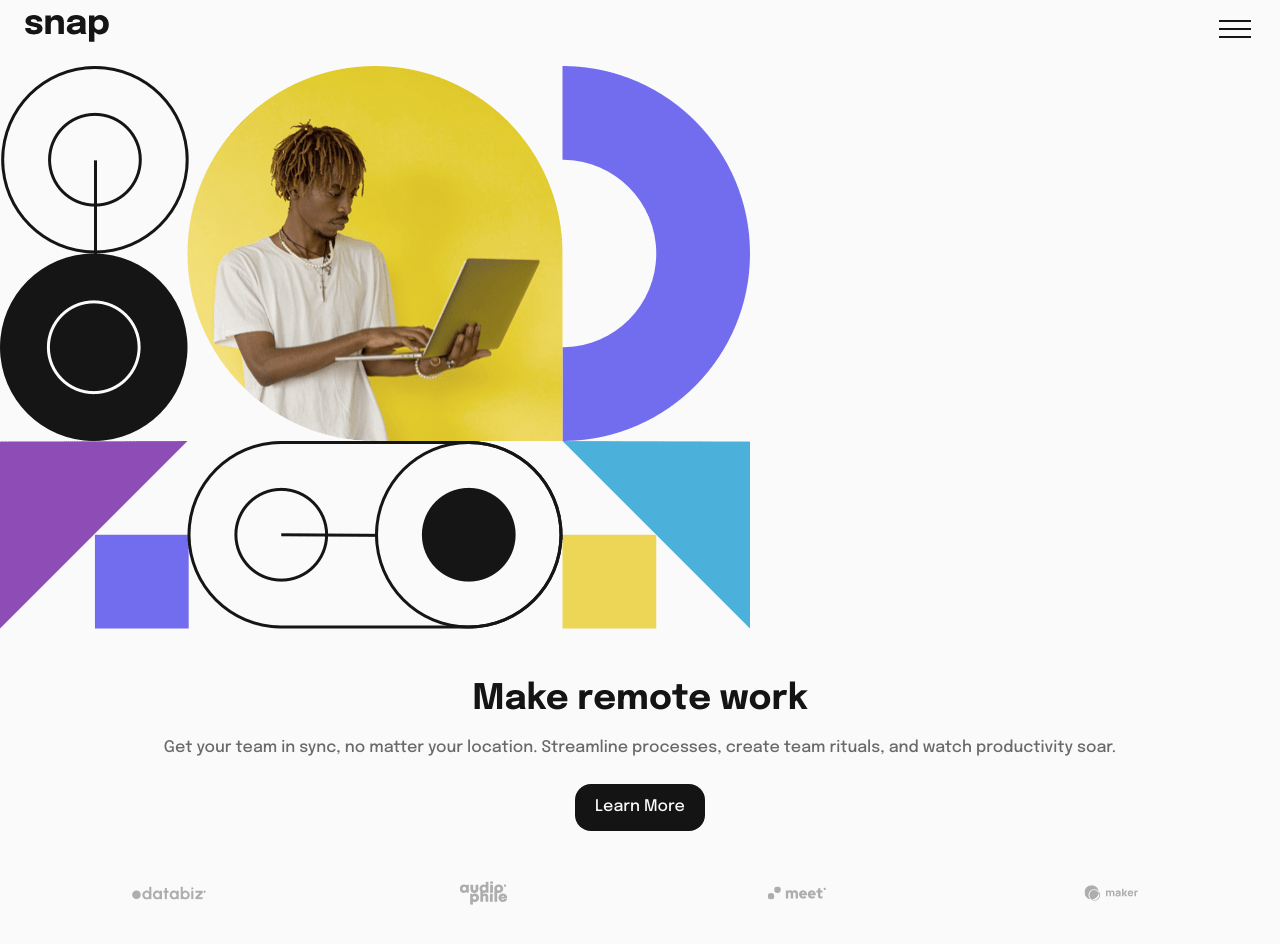
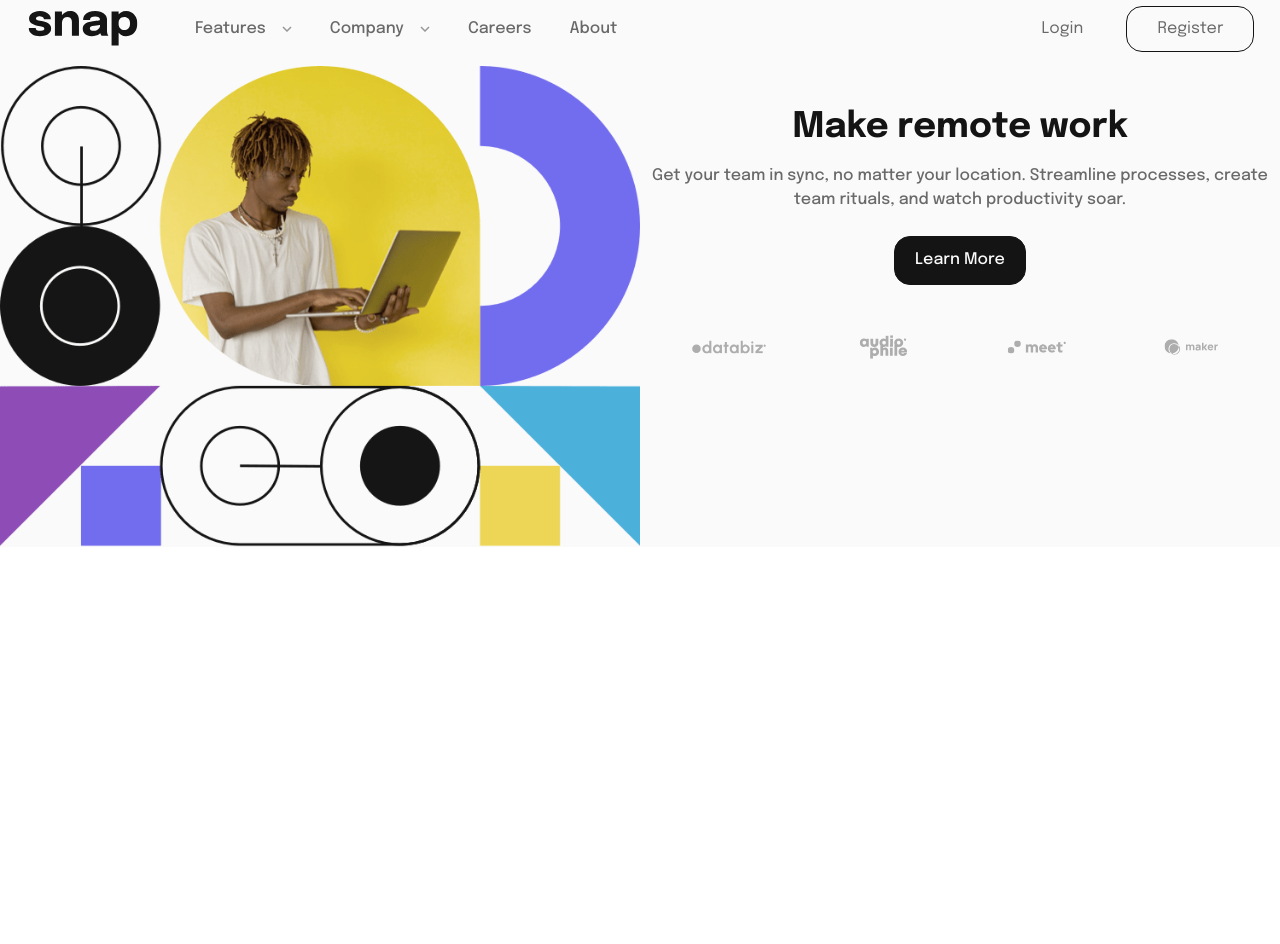
Before and after one commit to Luendel/intro-section-with-dropdown-navigation, a React (Create React App) app: page / in a window 1280 px wide. Shown: the top 944 px of the page. After the commit the page ends 800 px from the top, so only its background shows below. Built offline with nearby package versions, Linux system fonts and the light colour scheme.

Commit message:
modified:   src/App.css modified:   src/components/heroImage/heroImage.js modified:   src/components/heroText/heroText.css modified:   src/components/navbar/navbar.css modified:   src/components/navbar/navbar.js

```diff
--- a/src/App.css
+++ b/src/App.css
@@ -1,3 +1,10 @@
 main {
     background-color: hsl(0, 0%, 98%);
 }
+
+@media (min-width:992px) {
+    main {
+        display: grid;
+        grid-template-columns: 1fr 1fr;
+    }
+}
--- a/src/components/heroImage/heroImage.js
+++ b/src/components/heroImage/heroImage.js
@@ -3,7 +3,7 @@ import React from "react";
 function HeroImage() {
  return(
     <div className="container-fluid w-100 m-0 p-0">
-        <img src="./images/image-hero-mobile.png" className="img-fluid mt-2"/>
+        <img src="./images/image-hero-mobile.png" className="img-fluid mt-2" style={{width:"100vw"}} alt="man working on a laptop"/>
     </div>
  )
 }
--- a/src/components/heroText/heroText.css
+++ b/src/components/heroText/heroText.css
@@ -25,7 +25,7 @@ section {
     align-self: center;
     justify-self: center;
     text-align: center;
-    border: none;
+    border: 1px solid hsl(0, 0%, 8%);
     margin-top: 1.5rem;
     font-size: 1rem;
     font-weight: 500;
@@ -33,6 +33,11 @@ section {
     background-color: hsl(0, 0%, 8%);
     color: hsl(0, 0%, 98%);
     border-radius: 1rem;
+}
+
+#section-button:hover {
+    background-color: hsl(0, 0%, 98%);
+    color: hsl(0, 0%, 8%);
 }
 
 #section-clients {
@@ -50,3 +55,25 @@ section {
 #section-clients li svg {
     scale: 0.65;
 }
+
+@media (min-width:768px) and (max-width:992px){
+
+    #section-title{
+        font-size: 4.4rem;
+    }
+
+    #section-description {
+        font-size: 2rem;
+        line-height: 3rem;
+    }
+
+    #section-button {
+        font-size: 2rem;
+        padding: 1.4rem 2.5rem;
+        border-radius: 2rem;
+    }
+
+    #section-clients li svg {
+        scale: 1.3;
+    }
+}
--- a/src/components/navbar/navbar.css
+++ b/src/components/navbar/navbar.css
@@ -85,3 +85,36 @@
 #btn-close:hover {
     cursor: pointer;
 }
+
+
+@media (min-width:768px) {
+    svg {
+        scale: 1.3;
+    }
+}
+
+@media (min-width:992px) {
+
+    header {
+        grid-column: span 2;
+    }
+
+    .link-gray {
+        margin-right: 2rem;
+    }
+
+    #button-list {
+        position: absolute;
+        right: 2vw;
+    }
+
+    .btn-login {
+        margin: auto auto;
+        width: 10vw;
+    }
+
+    .btn-register {
+        margin: auto auto;
+        width: 10vw;
+    }
+}
--- a/src/components/navbar/navbar.js
+++ b/src/components/navbar/navbar.js
@@ -27,7 +27,7 @@ function Navbar() {
 
     return(
         <header style={{backgroundColor:"hsl(0, 0%, 98%)"}}>
-            <nav className="navbar d-flex flex-row px-2">
+            <nav className="navbar d-flex flex-row px-2 ps-lg-4 align-items-lg-center justify-content-lg-start">
                 <div>
                     <button className="btn btn-link navbar-brand mx-1" href="#">
                         <svg width="84" height="27" xmlns="http://www.w3.org/2000/svg">
@@ -35,8 +35,8 @@ function Navbar() {
                         </svg>
                     </button>
                 </div>
-                <ul className="navbar-nav">
-                    <li className="nav-item mx-2">
+                <ul className="navbar-nav d-flex flex-row px-lg-4 mx-lg-4">
+                    <li className="nav-item mx-2 d-block d-lg-none">
                         <button className="btn btn-link" href="#" data-bs-toggle="offcanvas" data-bs-target="#aside-nav">
                         <svg width="32" height="18" xmlns="http://www.w3.org/2000/svg">
                             <g fill="#151515" fillRule="evenodd">
@@ -45,8 +45,60 @@ function Navbar() {
                         </svg>
                         </button>
                     </li>
+                    {/* navbar for large screens */}
+                    <li className="nav-item d-sm-none d-lg-block">
+                            <button className="btn btn-link nav-link link-gray" data-bs-toggle="collapse" data-bs-target="#features-collapse" onClick={() => handle_img_src("features")}>Features<img src={`./images/icon-arrow-${features_direction}${".svg"}`}/></button>
+                            <div className="collapse" id="features-collapse">
+                                <ul className="nav d-flex flex-column">
+                                    <li className="nav-item">
+                                        <a className="nav-link link-gray collapse-link" href="#"><p><img src="./images/icon-todo.svg"/>Todo List</p></a>
+                                    </li>
+                                    <li className="nav-item">
+                                        <a className="nav-link link-gray collapse-link" href="#"><p><img src="./images/icon-calendar.svg"/>Calendar</p></a>
+                                    </li>
+                                    <li className="nav-item">
+                                        <a className="nav-link link-gray collapse-link" href="#"><p><img src="./images/icon-reminders.svg"/>Reminders</p></a>
+                                    </li>
+                                    <li className="nav-item">
+                                        <a className="nav-link link-gray collapse-link" href="#"><p><img src="./images/icon-planning.svg"/>Planning</p></a>
+                                    </li>
+                                </ul>
+                            </div>
+                    </li>
+                    <li className="nav-item d-sm-none d-lg-block">
+                        <button className="btn btn-link nav-link link-gray" data-bs-toggle="collapse" data-bs-target="#company-collapse" onClick={() => handle_img_src("company")}>Company<img src={`./images/icon-arrow-${company_direction}${".svg"}`}/></button>
+                            <div className="collapse" id="company-collapse">
+                                <ul className="nav d-flex flex-column">
+                                    <li className="nav-item">
+                                        <a className="nav-link link-gray collapse-link" href="#">History</a>
+                                    </li>
+                                    <li className="nav-item">
+                                        <a className="nav-link link-gray collapse-link" href="#">Our Team</a>
+                                    </li>
+                                    <li className="nav-item">
+                                        <a className="nav-link link-gray collapse-link" href="#">Blog</a>
+                                    </li>
+                                </ul>
+                            </div>
+                    </li>
+                    <li className="nav-item d-sm-none d-lg-block">
+                        <button className="btn btn-link nav-link link-gray">Careers</button>
+                    </li>
+                    <li className="nav-item d-sm-none d-lg-block">
+                        <button className="btn btn-link nav-link link-gray">About</button>
+                    </li>
                 </ul>
+                <ul className="nav d-sm-none d-lg-flex flex-row justiy-content-space-between align-items-center" id="button-list">
+                    <li className="nav-item">
+                        <button className="btn btn-login">Login</button>
+                    </li>
+                    <li className="nav-item">
+                        <button className="btn btn-register">Register</button>
+                    </li>
+                </ul>
+
             </nav>
+
 
             <div className="offcanvas offcanvas-end" id="aside-nav" tabIndex={-1} style={{backgroundColor:"hsl(0, 0%, 98%)"}}>
                 <div className="container d-flex flex-row justify-content-end px-3 my-3">
```
